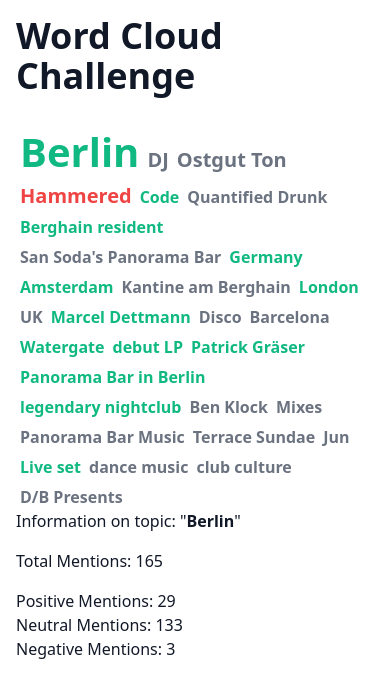
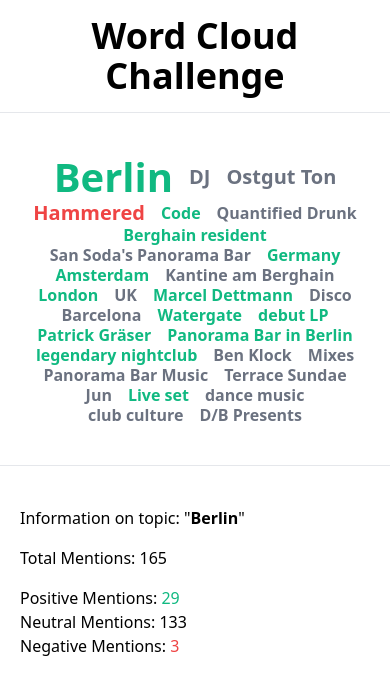
Before and after one commit to A-Cdeveloper/Word-Cloud, a React (Vite) app: page / in a window 390 px wide. Both pictures are taken after a click on the button "Berlin". Shown: the top 698 px of the page. Built offline with nearby package versions, Linux system fonts and the light colour scheme.

Commit message:
responsive layout and styling adjustments

```diff
--- a/src/App.tsx
+++ b/src/App.tsx
@@ -6,17 +6,17 @@
   useFetchTopics();
 
   return (
-    <div className="min-h-screen text-gray-900 max-w-screen-2xl mx-auto">
-      <header className="p-4">
-        <h1 className="text-4xl font-bold">Word Cloud Challenge</h1>
+    <div className="min-h-screen max-w-screen-2xl mx-auto">
+      <header className="p-4 border-b">
+        <h1 className="text-4xl font-bold text-center">Word Cloud Challenge</h1>
       </header>
 
-      <main className="flex flex-col md:flex-row min-h-[calc(100vh-64px)] p-4">
-        <section className="md:w-2/3">
+      <main className="flex flex-col md:flex-row">
+        <section className="md:w-2/3 py-10">
           <WordList />
         </section>
 
-        <aside className="md:w-1/3">
+        <aside className="w-full md:w-1/3 border-t boreder-l-0 md:border-l md:border-t-0 px-5 h-screen pt-10">
           <TopicDetails />
         </aside>
       </main>
--- a/src/components/TopicDetails.tsx
+++ b/src/components/TopicDetails.tsx
@@ -10,18 +10,25 @@
   return (
     <div className="space-y-4">
       <h2 className="text-base mb-2">
-        Information on topic: "<strong>{selectedTopic.label}</strong>"
+        Information on topic: "
+        <span className="font-semibold">{selectedTopic.label}</span>"
       </h2>
       <p data-testid="total-mentions">Total Mentions: {selectedTopic.volume}</p>
       <ul>
         <li data-testid="positive-mentions">
-          Positive Mentions: {selectedTopic.sentiment?.positive || 0}
+          Positive Mentions:{" "}
+          <span className="text-sentimentGreen">
+            {selectedTopic.sentiment?.positive || 0}
+          </span>
         </li>
         <li data-testid="neutral-mentions">
           Neutral Mentions: {selectedTopic.sentiment?.neutral || 0}
         </li>
         <li data-testid="negative-mentions">
-          Negative Mentions: {selectedTopic.sentiment?.negative || 0}
+          Negative Mentions:{" "}
+          <span className="text-sentimentRed">
+            {selectedTopic.sentiment?.negative || 0}
+          </span>
         </li>
       </ul>
     </div>
--- a/src/components/Word.tsx
+++ b/src/components/Word.tsx
@@ -19,7 +19,7 @@
   return (
     <li
       onClick={handleClick}
-      className={`inline-block px-1 cursor-pointer font-semibold scale-100 hover:scale-105 transition-all duration-300 ${fontSizeClasses[fontSizeClass]} ${colorClass}`}
+      className={`inline-block px-2 cursor-pointer font-semibold scale-100 hover:scale-105 transition-all duration-100 ${fontSizeClasses[fontSizeClass]} ${colorClass}`}
       role="button"
       tabIndex={0}
     >
--- a/src/components/WordList.tsx
+++ b/src/components/WordList.tsx
@@ -24,7 +24,7 @@
   if (topics.length === 0) return <p>No topics found</p>;
 
   return (
-    <ul className="space-y-2">
+    <ul className="flex flex-wrap items-center justify-center  px-6  md:px-10 xl:px-32">
       {topics.map((topic) => (
         <Word key={topic.id} topic={topic} />
       ))}
```
